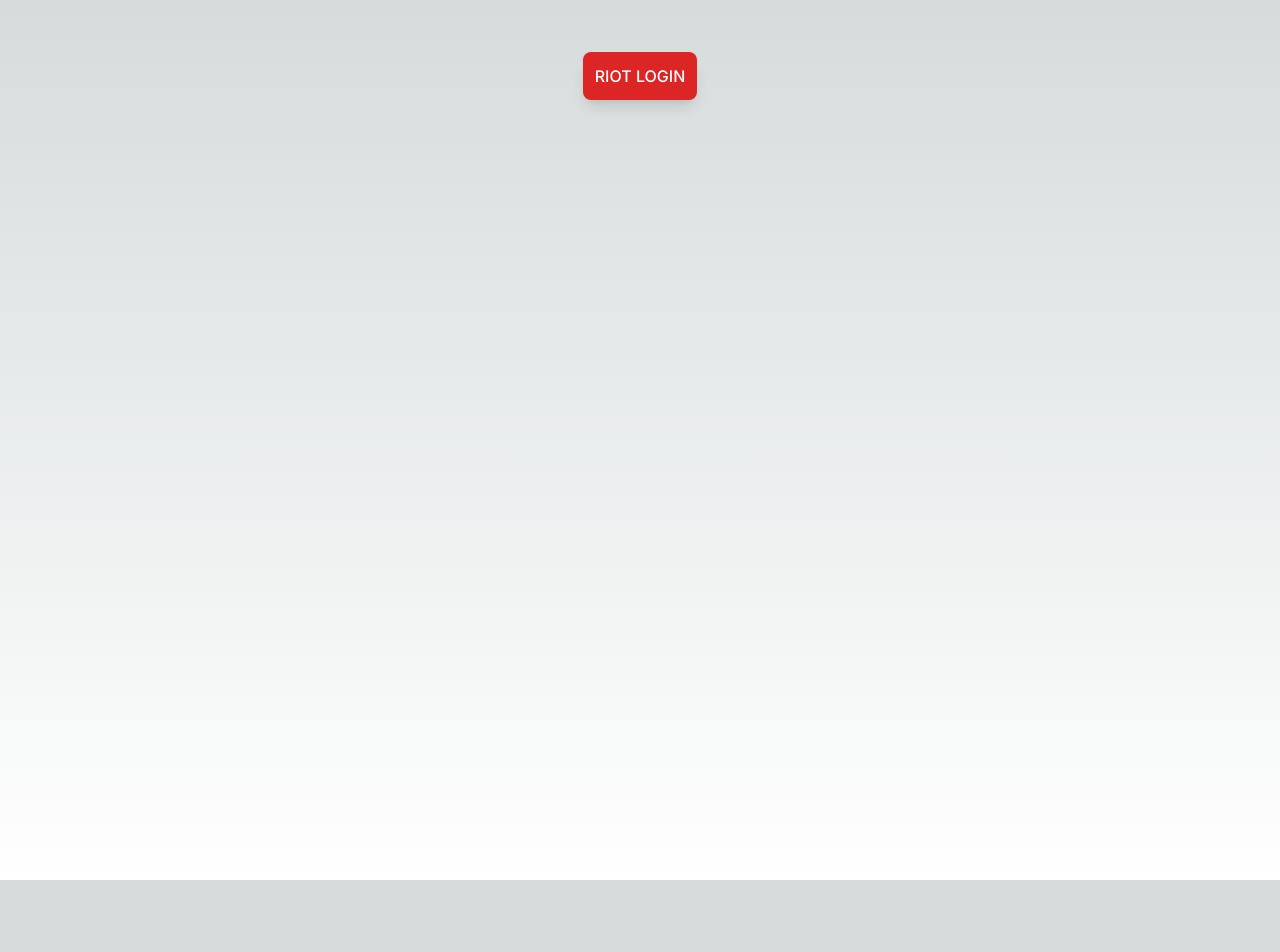
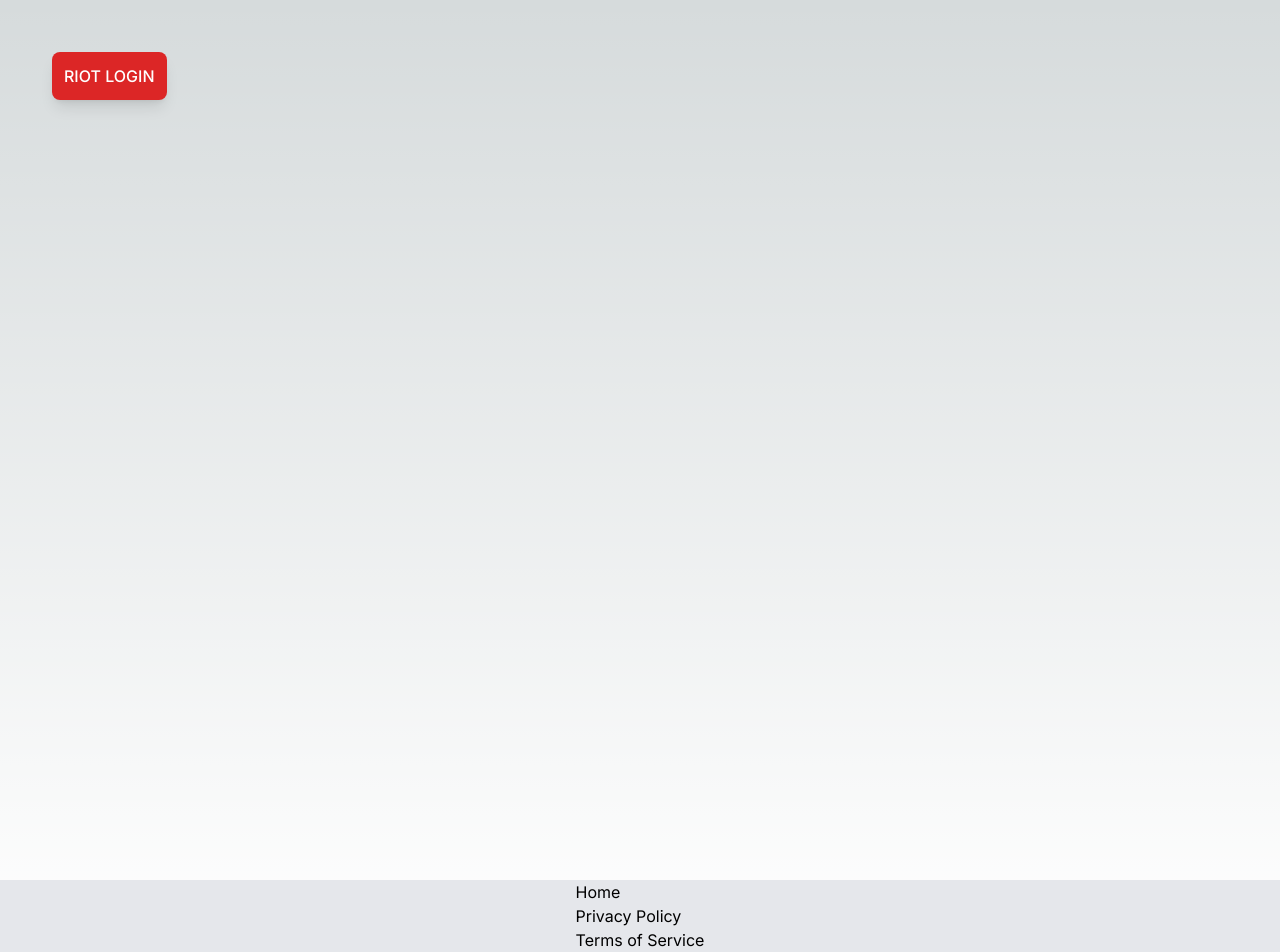
Before and after one commit to Jackerlus/bct-wrapped-conduit, a Next.js app: page / in a window 1280 px wide. Before the commit the page ends 880 px from the top, so only its background shows below. Built offline with nearby package versions, Linux system fonts and the light colour scheme.

Commit message:
Added footer

```diff
--- a/src/app/layout.tsx
+++ b/src/app/layout.tsx
@@ -1,6 +1,7 @@
 import type { Metadata } from "next";
 import { Inter } from "next/font/google";
 import "./globals.css";
+import Link from "next/link";
 
 const inter = Inter({ subsets: ["latin"] });
 
@@ -9,17 +10,34 @@ export const metadata: Metadata = {
   description: "Relive your BCT Valorant performance!",
 };
 
+export function Footer() {
+  return (
+    <footer className="bg-gray-200 bottom-0 w-screen flex justify-center">
+      <ul className="list-none">
+        <li>
+          <Link href="/">Home</Link>
+        </li>
+        <li>
+          <Link href="/privacy">Privacy Policy</Link>
+        </li>
+        <li>
+          <Link href="/tos">Terms of Service</Link>
+        </li>
+      </ul>
+    </footer>
+  );
+}
+
 export default function RootLayout({
   children,
 }: Readonly<{
   children: React.ReactNode;
 }>) {
   return (
-    <html lang="en">
+    <html className="" lang="en">
       <body className={inter.className}>
-        <main className="root m-10 min-h-screen justify-items-center text-center">
-          {children}
-        </main>
+        <main className="root m-10 min-h-screen">{children}</main>
+        <Footer />
       </body>
     </html>
   );
```
